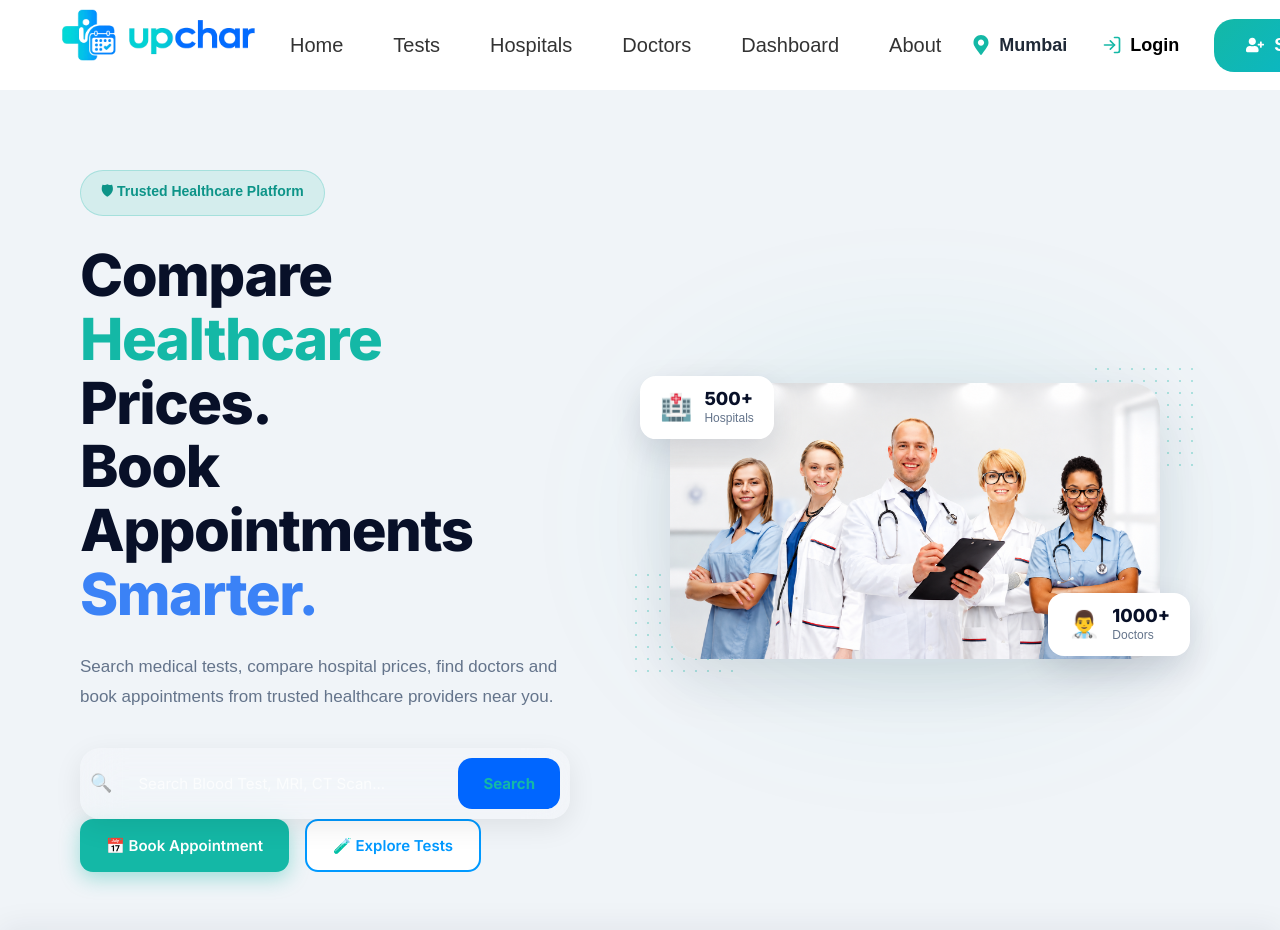
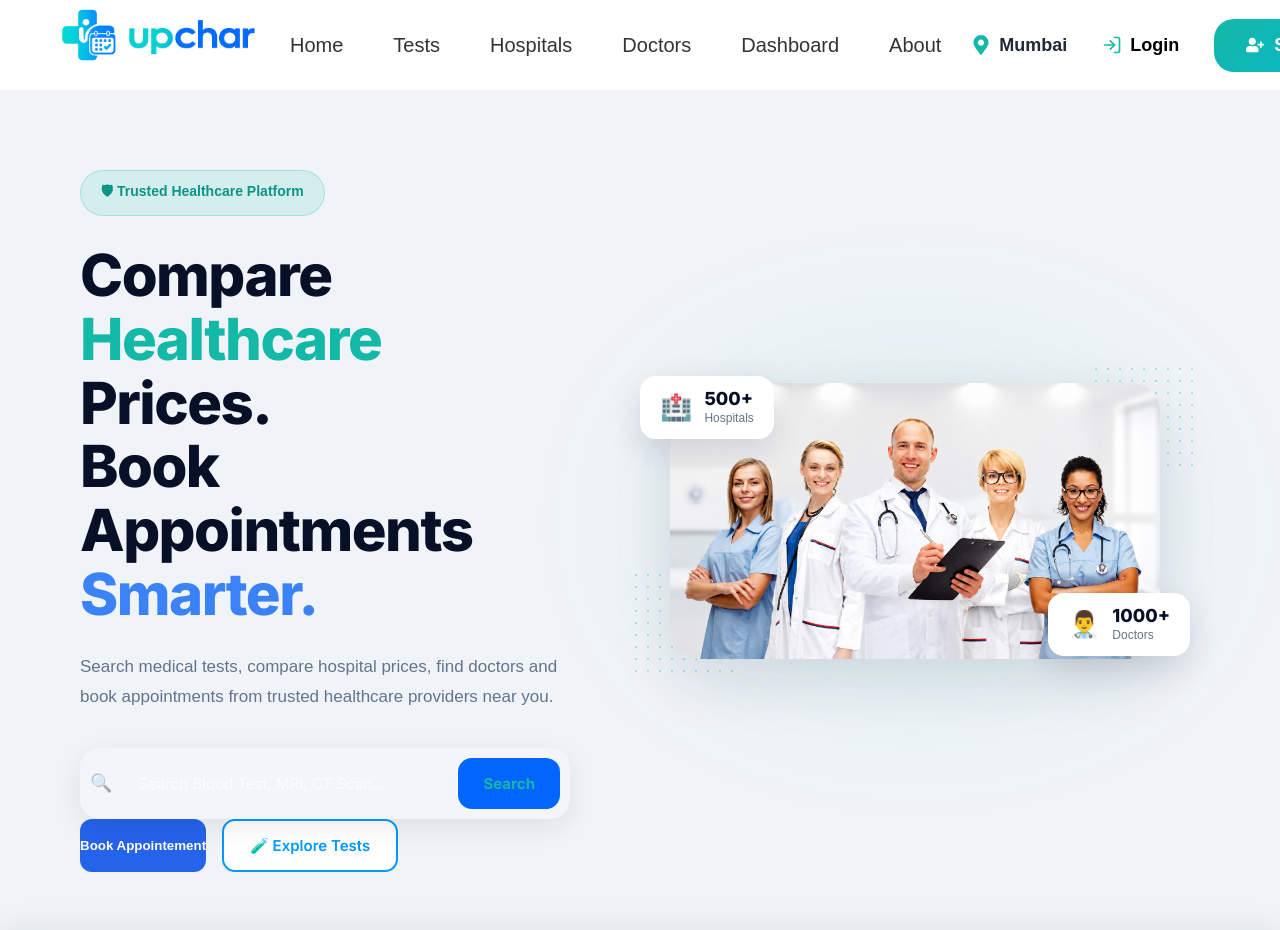
Before and after one commit to Mayank084/Upchar-Project, a React (Vite) app: page / in a window 1280 px wide. Shown: the top 930 px of the page. Built offline with nearby package versions, Linux system fonts and the light colour scheme.

Commit message:
style change

```diff
--- a/src/components/Hero.jsx
+++ b/src/components/Hero.jsx
@@ -40,9 +40,9 @@ function Hero() {
           </div>
 
           <div className="hero-buttons">
-            <button className="primary-btn">
-              📅 Book Appointment
-            </button>
+            <button className="btn-primary">
+                Book Appointement
+              </button>
 
             <button className="secondary-btn">
               🧪 Explore Tests
--- a/src/styles/theme.css
+++ b/src/styles/theme.css
@@ -39,12 +39,7 @@
 
 .btn-primary {
 
-  background:
-  linear-gradient(
-  135deg,
-  #14b8a6,
- #2563eb
-  );
+  background-color: #2563eb;
 
   color: white;
 
@@ -60,12 +55,7 @@
 
 .btn-primary:hover {
 
-  background:
-linear-gradient(
-135deg,
-#0f9e8d,
-#1d4ed8
-);
+  background-color: #0d2f79;
 
 transform: translateY(-2px);
   box-shadow:
```
